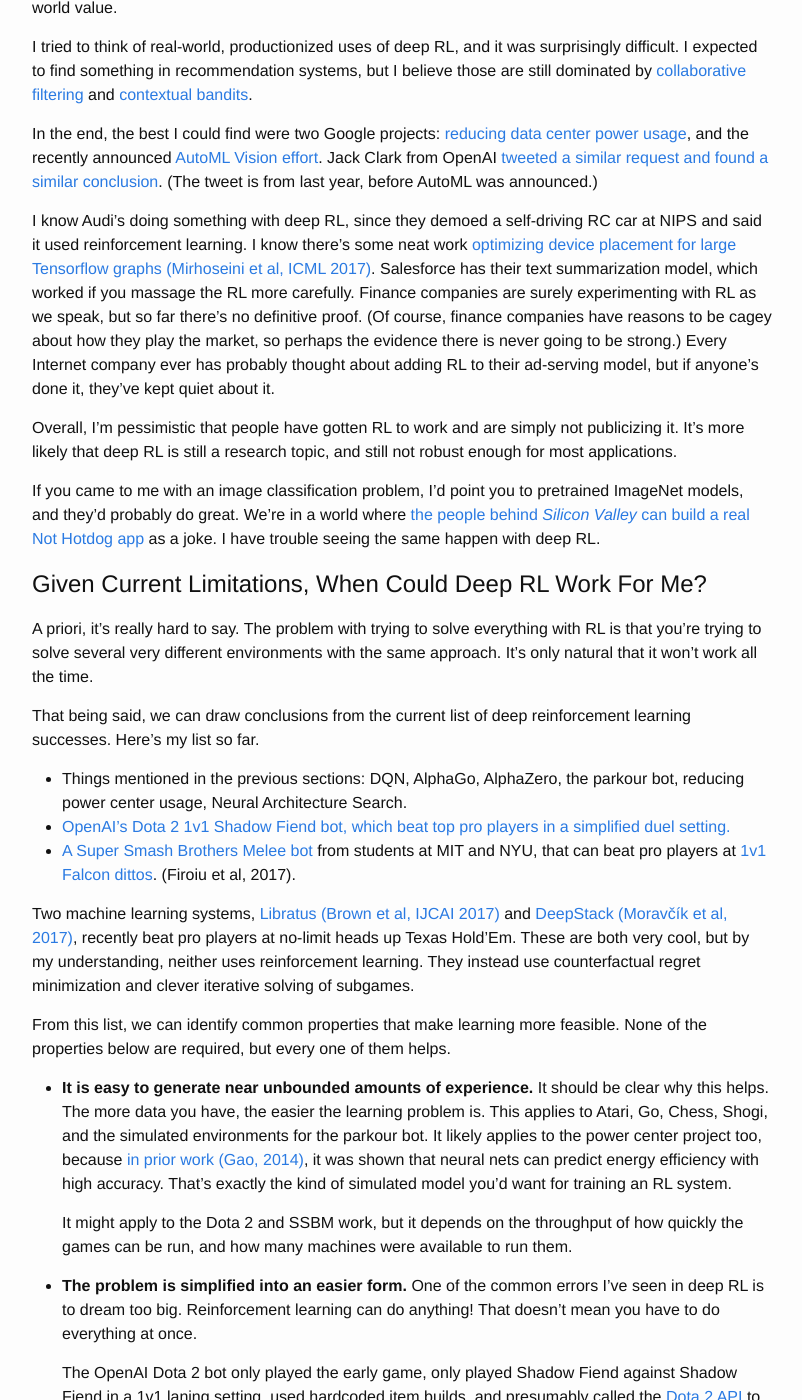
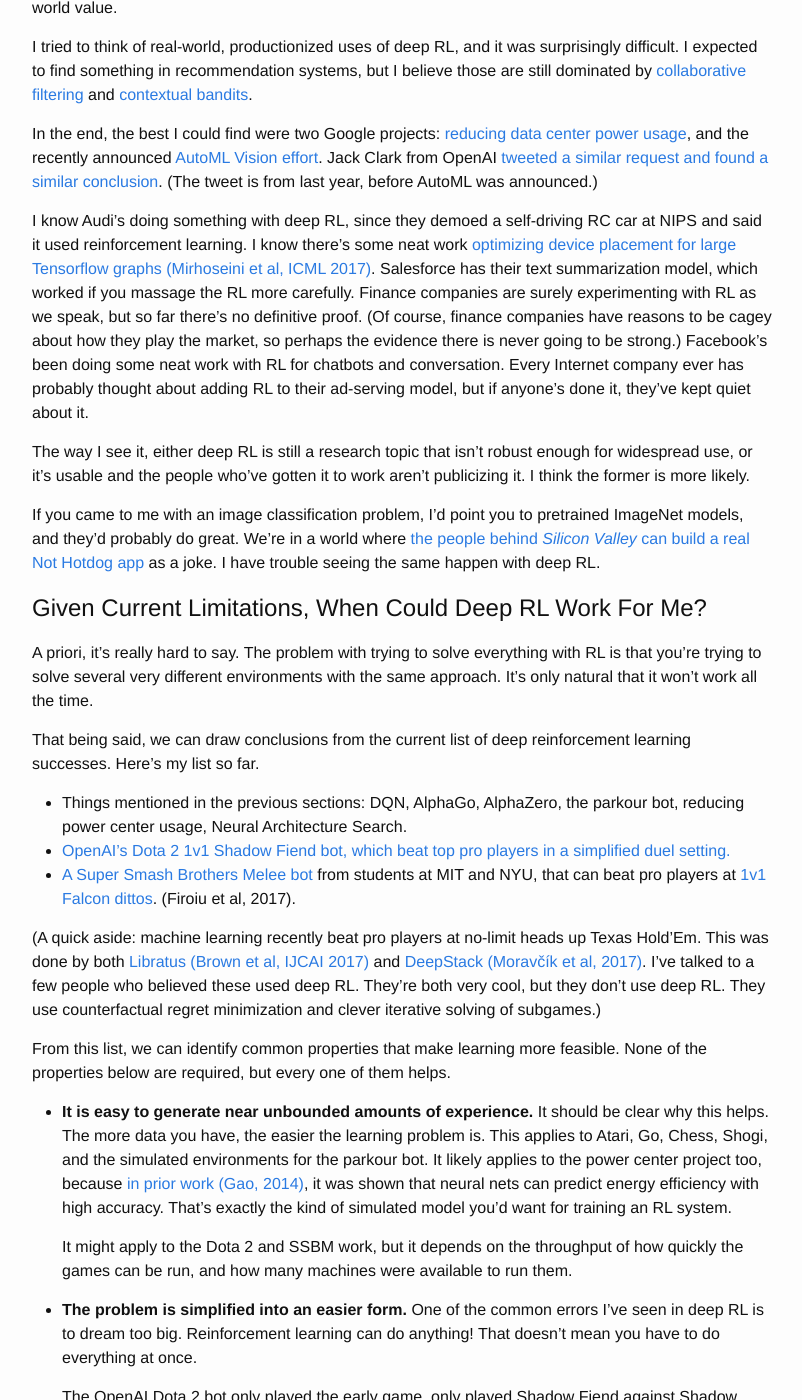
Before and after one commit to alexirpan/alexirpan.github.io, a Jekyll site: the page built from _posts/2017-12-11-rl-hard.markdown, in a window 1280 px wide and 1400 px high, scrolled down 19398 px. Shown: the whole window, without its empty margins (238-1040 px from the left). Built offline with Jekyll 4.4.1, drawn with Linux system fonts in a browser that asks for light colours; nearby versions of some CDN libraries; some of the changed text lies outside the part shown.

Commit message:
Screw it, done revising for tonight.

```diff
--- a/_posts/2017-12-11-rl-hard.markdown
+++ b/_posts/2017-12-11-rl-hard.markdown
@@ -769,12 +769,13 @@
 Finance companies are surely experimenting with RL as we speak, but so far
 there's no definitive proof. (Of course, finance companies have reasons to be cagey
 about how they play the market, so perhaps the evidence there is never going to
-be strong.) Every Internet company ever has probably thought about adding RL to
+be strong.) Facebook's been doing some neat work with RL for chatbots and
+conversation. Every Internet company ever has probably thought about adding RL to
 their ad-serving model, but if anyone's done it, they've kept quiet about it.
 
-Overall, I'm pessimistic that people have gotten RL to work and are simply
-not publicizing it. It's more likely that deep RL is still a research topic,
-and still not robust enough for most applications.
+The way I see it, either deep RL is still a research topic that isn't robust
+enough for widespread use, or it's usable and the people who've gotten it
+to work aren't publicizing it. I think the former is more likely.
 
 If you came to me with an image classification problem, I'd point you to
 pretrained ImageNet models, and they'd probably do great.
@@ -801,12 +802,13 @@
 pro players at [1v1 Falcon dittos](https://www.youtube.com/watch?v=dXJUlqBsZtE).
 (Firoiu et al, 2017).
 
-Two machine learning systems,
-[Libratus (Brown et al, IJCAI 2017)](https://www.ijcai.org/proceedings/2017/0772.pdf) and [DeepStack (Moravčík et al, 2017)](https://arxiv.org/abs/1701.01724),
-recently beat pro players at no-limit heads up Texas Hold'Em.
-These are both very cool, but by my understanding, neither uses reinforcement
-learning. They instead use counterfactual regret minimization and clever
-iterative solving of subgames.
+(A quick aside: machine learning recently beat pro players at no-limit
+heads up Texas Hold'Em. This was done by both [Libratus (Brown et al, IJCAI 2017)](https://www.ijcai.org/proceedings/2017/0772.pdf)
+and [DeepStack (Moravčík et al, 2017)](https://arxiv.org/abs/1701.01724).
+I've talked to a few people who believed these used deep RL.
+They're both very cool, but they don't use deep RL.
+They use counterfactual regret minimization and clever iterative solving of
+subgames.)
 
 From this list, we can identify common properties that make learning more
 feasible. None of the properties below are required, but every one of them
```
Also changed, not shown: other parts of _posts/2017-12-11-rl-hard.markdown (+1 -1 lines).
